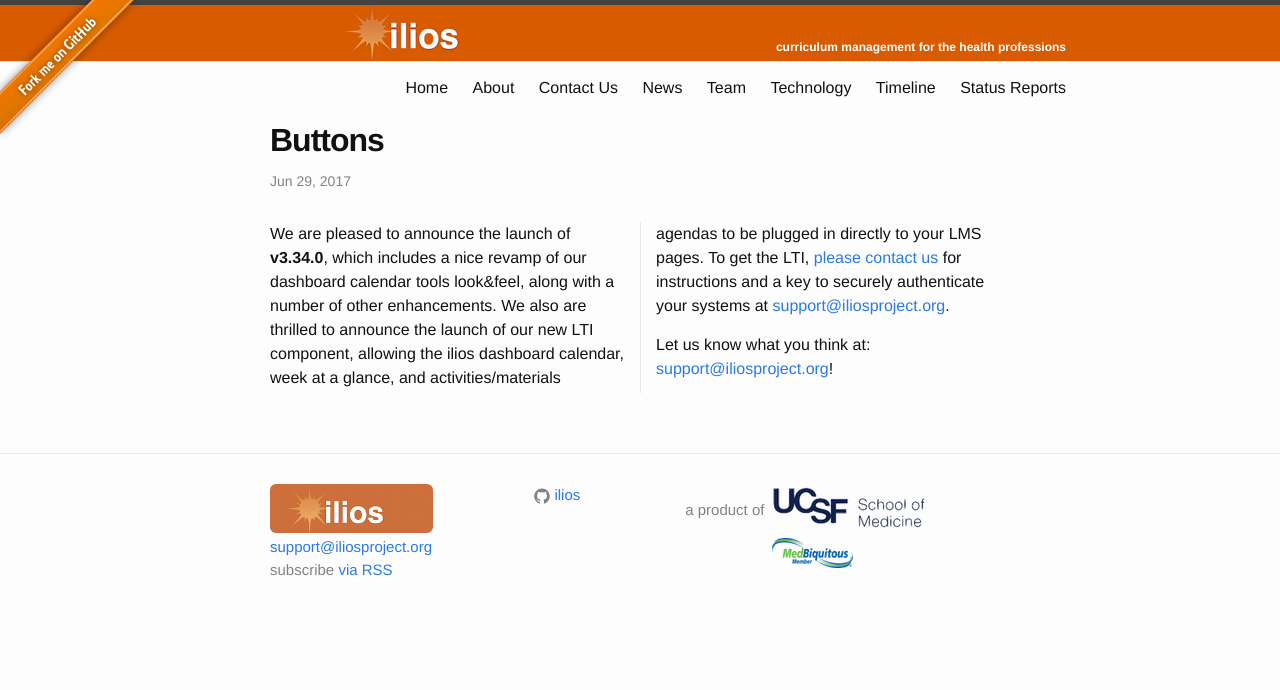
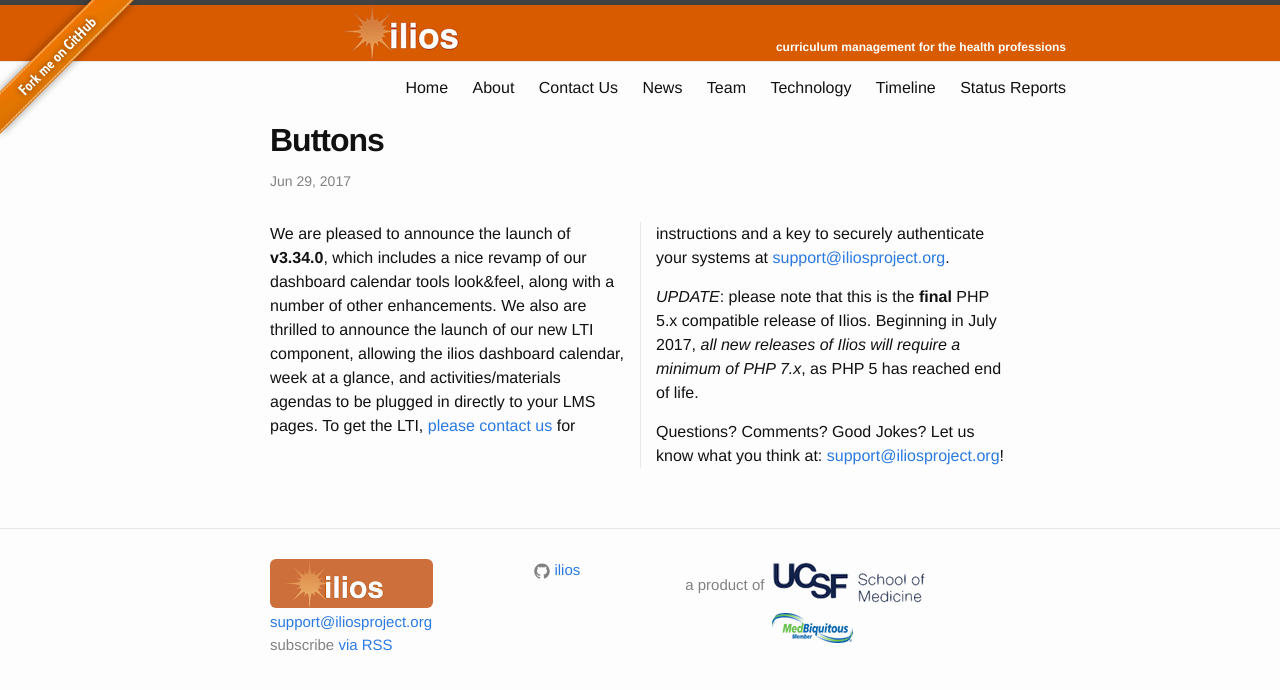
Before and after one commit to ilios/iliosproject.org, a Jekyll site: the page built from _posts/2017-06-30-updates.markdown, in a window 1280 px wide. Shown: the top 690 px of the page. Built offline with Jekyll 4.4.1, drawn with Linux system fonts in a browser that asks for light colours.

Commit message:
PHP addenda

```diff
--- a/_posts/2017-06-30-updates.markdown
+++ b/_posts/2017-06-30-updates.markdown
@@ -7,5 +7,6 @@
 
 We are pleased to announce the launch of __v3.34.0__, which includes a nice revamp of our dashboard calendar tools look&feel, along with a number of other enhancements. We also are thrilled to announce the launch of our new LTI component, allowing the ilios dashboard calendar, week at a glance, and activities/materials agendas to be plugged in directly to your LMS pages. To get the LTI, [please contact us](mailto:support@iliosproject.org?subject=LTIinfo) for instructions and a key to securely authenticate your systems at [support@iliosproject.org](mailto:support@iliosproject.org?subject=feedback).
 
+*UPDATE*: please note that this is the **final** PHP 5.x compatible release of Ilios. Beginning in July 2017, *all new releases of Ilios will require a minimum of PHP 7.x*, as PHP 5 has reached end of life.
 
-Let us know what you think at:  [support@iliosproject.org](mailto:support@iliosproject.org?subject=feedback)!
+Questions? Comments? Good Jokes? Let us know what you think at:  [support@iliosproject.org](mailto:support@iliosproject.org?subject=feedback)!
```
